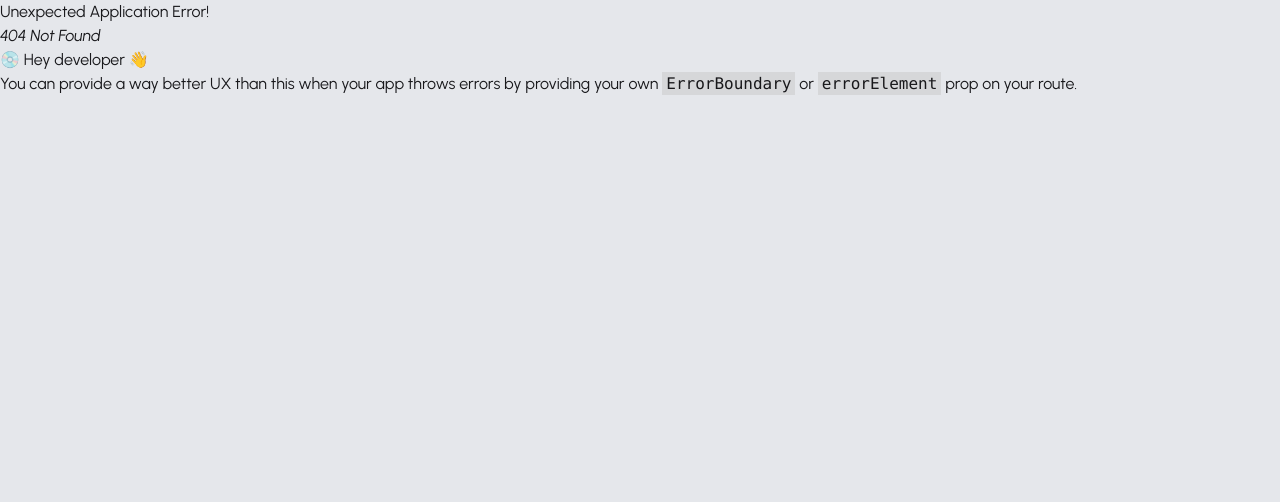
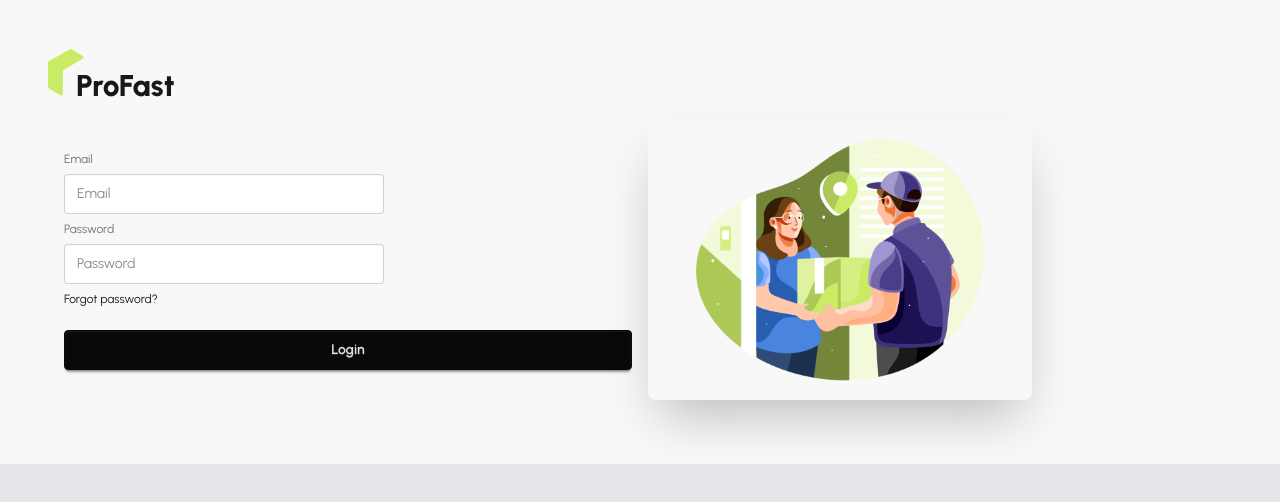
Before and after one commit to jamilWebdesign2024/z-shift-client, a React (Vite) app: page /login in a window 1280 px wide. Before the commit this address had no page. Shown: the top 502 px of the page. Built offline with nearby package versions, Linux system fonts and the light colour scheme.

Commit message:
isconfirm

```diff
--- a/package.json
+++ b/package.json
@@ -15,6 +15,7 @@
     "react": "^19.1.0",
     "react-dom": "^19.1.0",
     "react-fast-marquee": "^1.6.5",
+    "react-hook-form": "^7.60.0",
     "react-icons": "^5.5.0",
     "react-responsive-carousel": "^3.2.23",
     "react-router": "^7.6.3",
--- /dev/null
+++ b/src/Layouts/AuthLayout.jsx
@@ -0,0 +1,27 @@
+import React from 'react';
+import { Outlet } from 'react-router';
+import authImages from '../assets/authImage.png'
+import ProfastLogo from '../Pages/shared/ProfastLogo/ProfastLogo';
+
+const AuthLayout = () => {
+    return (
+        <div className="p-12  bg-base-200">
+            <div>
+                <ProfastLogo></ProfastLogo>
+            </div>
+            <div className="hero-content flex-col lg:flex-row-reverse">
+                <div className='flex-1'>
+                    <img
+                        src={authImages}
+                        className="max-w-sm rounded-lg shadow-2xl"
+                    />
+                </div>
+                <div className='flex-1'>
+                    <Outlet></Outlet>
+                </div>
+            </div>
+        </div>
+    );
+};
+
+export default AuthLayout;
--- /dev/null
+++ b/src/Pages/Authentication/Login/Login.jsx
@@ -0,0 +1,47 @@
+import React from 'react';
+import { useForm } from 'react-hook-form';
+
+
+const Login = () => {
+
+    const { register, handleSubmit, formState:{} } = useForm();
+
+
+    const onSubmit = data => {
+        console.log(data);
+
+    }
+
+
+
+    return (
+        <div>
+            <form onSubmit={handleSubmit(onSubmit)}>
+                <fieldset className="fieldset">
+
+                    <label className="label">Email</label>
+                    <input type="email"
+                        {...register('email')}
+                        className="input"
+                        placeholder="Email" />
+
+
+                    <label className="label">Password</label>
+                    <input
+                        type="password"
+                        {...register('password', {
+                            required: true,
+                             minLength: 6 })}
+                        className="input"
+                        placeholder="Password" />
+
+                    <div><a className="link link-hover">Forgot password?</a></div>
+
+                    <button className="btn btn-neutral mt-4">Login</button>
+                </fieldset>
+            </form>
+        </div>
+    );
+};
+
+export default Login;
--- /dev/null
+++ b/src/Pages/Home/FaqSection/FaqSection.jsx
@@ -0,0 +1,63 @@
+import React, { useEffect } from 'react';
+import AOS from 'aos';
+import 'aos/dist/aos.css';
+
+const FaqSection = () => {
+    useEffect(() => {
+        AOS.init({ duration: 800, once: true });
+    }, []);
+
+    const faqs = [
+        {
+            question: 'How does this posture corrector work?',
+            answer: 'A posture corrector works by providing support and gentle alignment to your shoulders, back, and spine, encouraging you to maintain proper posture throughout the day.',
+        },
+        {
+            question: 'Is it suitable for all ages and body types?',
+            answer: 'No, it is not suitable for all ages and body types. The suitability depends on individual context such as age, body structure, and health conditions.',
+        },
+        {
+            question: 'Does it really help with back pain and posture improvement?',
+            answer: 'Yes, proper posture can reduce strain on muscles and spine, which helps reduce back pain and improves overall physical well-being.',
+        },
+        {
+            question: 'Does it have smart features like vibration alerts?',
+            answer: 'Some versions may include smart features like vibration alerts to remind you to correct posture. Check the product specs for details.',
+        },
+        {
+            question: 'How will I be notified when the product is back in stock?',
+            answer: 'You will be notified through your selected method during sign-up — email, app notifications, or SMS (if supported).',
+        },
+    ];
+
+    return (
+        <div className="max-w-6xl mx-auto px-4 py-10">
+            <div className="text-center mb-10" data-aos="fade-up">
+                <h1 className="text-3xl md:text-4xl font-bold mb-4">Frequently Asked Questions (FAQ)</h1>
+                <p className="text-gray-600">Enhance posture, mobility, and well-being effortlessly with Posture Pro. Achieve proper alignment, reduce pain, and strengthen your body with ease!</p>
+            </div>
+
+            <div className="space-y-4" data-aos="fade-up">
+                {faqs.map((faq, index) => (
+                    <div
+                        key={index}
+                        className="collapse collapse-arrow bg-cyan-100 border border-gray-300 rounded-lg shadow-sm"
+                    >
+                        <input type="radio" name="faq-accordion" defaultChecked={index === 0} />
+                        <div className="collapse-title text-base md:text-lg font-semibold text-gray-800">
+                            {faq.question}
+                        </div>
+                        <div className="collapse-content text-sm text-gray-600">
+                            {faq.answer}
+                        </div>
+                    </div>
+                ))}
+            </div>
+            <div className='flex items-center justify-center mt-5 p-6'>
+                 <button className='btn btn-primary bg-[#CAEB66] text-black border-none'>See More FAQ's</button>
+            </div>
+        </div>
+    );
+};
+
+export default FaqSection;
--- a/src/Pages/Home/Home/Home.jsx
+++ b/src/Pages/Home/Home/Home.jsx
@@ -7,6 +7,7 @@ import BeMarcent from './BeMarcent/BeMarcent';
 import HowItWorks from '../HowItWorks/HowItWorks';
 import CustomerChoose from './CustomerChoose/CustomerChoose';
 import Testiomonials from './Testiomonials/Testiomonials';
+import FaqSection from '../FaqSection/FaqSection';
 
 const Home = () => {
     return (
@@ -19,6 +20,7 @@ const Home = () => {
             <BeMarcent></BeMarcent>
             <CustomerChoose></CustomerChoose>
             <Testiomonials></Testiomonials>
+            <FaqSection></FaqSection>
         </div>
     );
 };
--- a/src/Router/router.jsx
+++ b/src/Router/router.jsx
@@ -3,6 +3,8 @@ import {
   } from "react-router";
 import RootLayout from "../Layouts/RootLayout";
 import Home from "../Pages/Home/Home/Home";
+import AuthLayout from "../Layouts/AuthLayout";
+import Login from "../Pages/Authentication/Login/Login";
 
 export const router = createBrowserRouter([
   {
@@ -15,4 +17,14 @@ export const router = createBrowserRouter([
         }
     ]
   },
+  {
+      path: '/',
+      Component: AuthLayout,
+      children:[
+        {
+          path: 'login',
+          Component: Login
+        }
+      ]
+  }
 ]);
```
Also changed, not shown: 1 other file (tests, documents, lock files or other folders).
